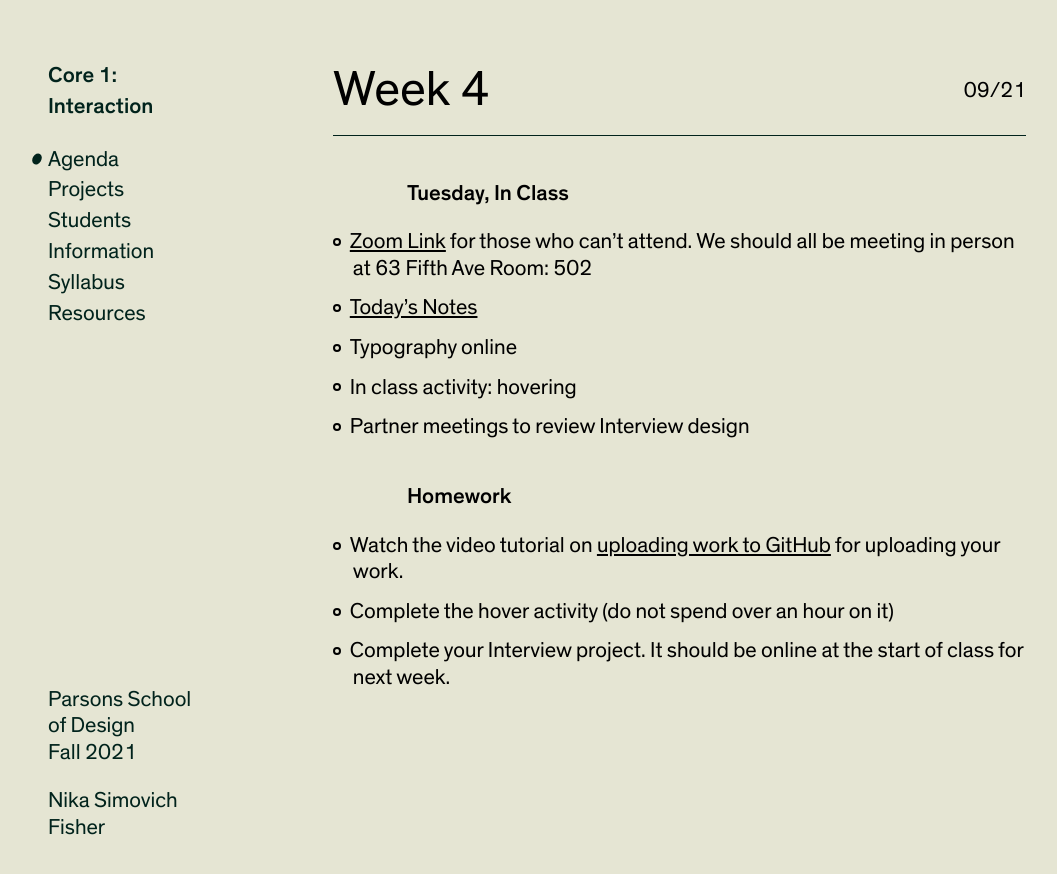
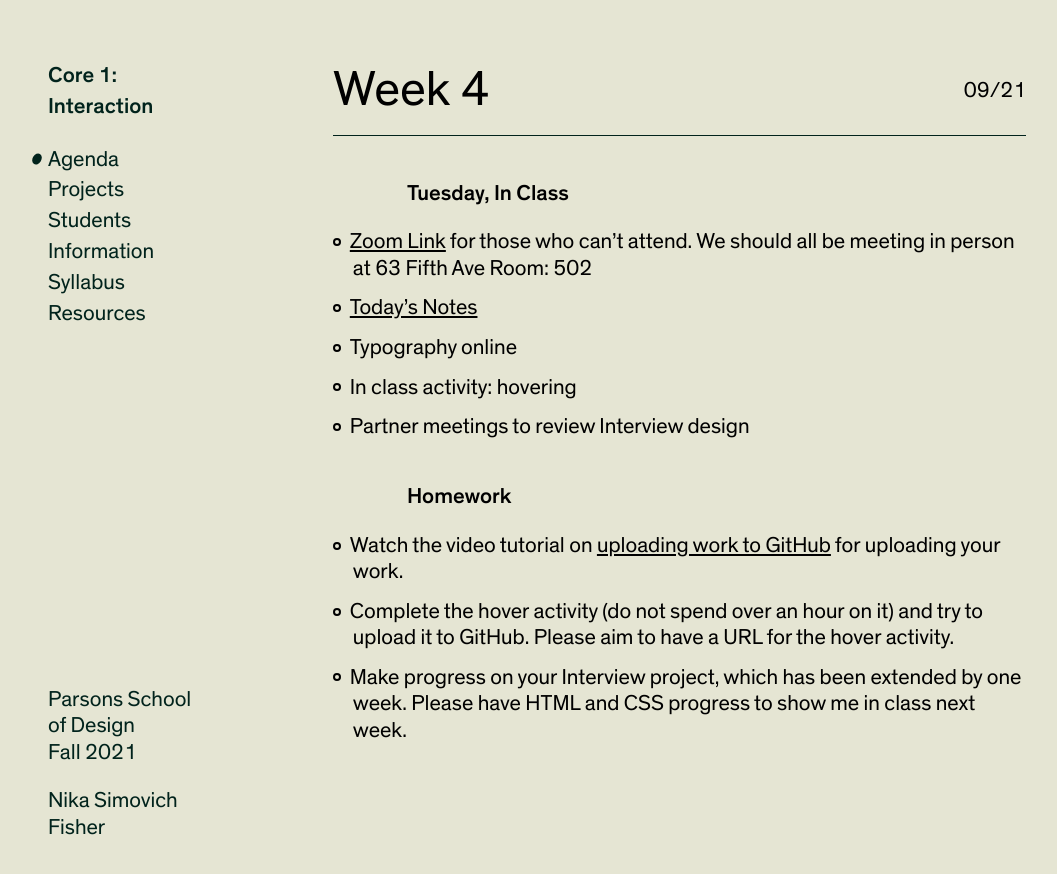
Before and after one commit to nikasimovich/cif21, a Jekyll site: the page built from _agendas/week-4.md, in a window 1280 px wide and 900 px high, scrolled down 35 px. Shown: the top 874 px of the window, without its empty margins (12-1069 px from the left). Built offline with Jekyll 4.4.1, drawn with Linux system fonts in a browser that asks for light colours.

Commit message:
Add agenda

```diff
--- a/_agendas/week-4.md
+++ b/_agendas/week-4.md
@@ -15,5 +15,5 @@ summary: Typography on the Web, Hovering, Uploading work
 
 ### Homework
 - Watch the video tutorial on [uploading work to GitHub](https://vimeo.com/showcase/8025633/video/502734712) for uploading your work.
-- Complete the hover activity (do not spend over an hour on it)
-- Complete your Interview project. It should be online at the start of class for next week.
+- Complete the hover activity (do not spend over an hour on it) and try to upload it to GitHub. Please aim to have a URL for the hover activity.
+- Make progress on your Interview project, which has been extended by one week. Please have HTML and CSS progress to show me in class next week.
```
Also changed, not shown: _projects/interview.md (+1 -1 lines).
